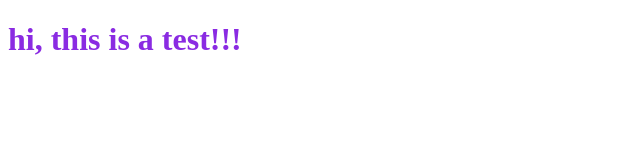
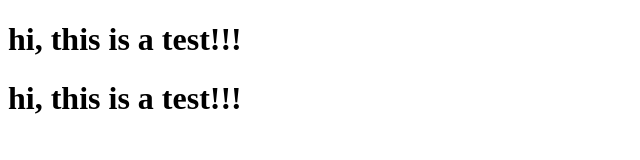
Before and after one commit to Arjen-Win/Arjen-Win.github.io, a plain HTML site: page index.html in a window 1280 px wide. Shown: the whole page, without its empty margins (0-640 px from the left). Drawn offline with Linux system fonts and the light colour scheme.

Commit message:
second line

```diff
--- a/index.html
+++ b/index.html
@@ -7,7 +7,8 @@
     <title>Alpha 1</title>
 </head>
 <body>
-    <h1 style="color:blueviolet">hi, this is a test!!!</h1>
+    <h1>hi, this is a test!!!</h1>
+    <h1>hi, this is a test!!!</h1>
 
 </body>
 </html>
```
